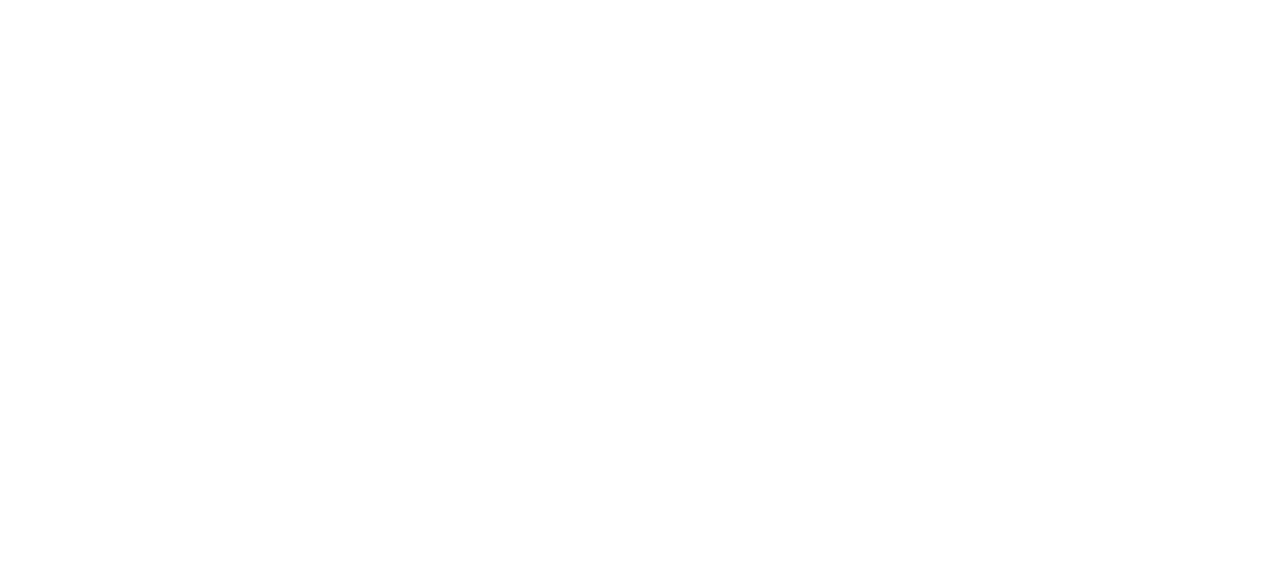
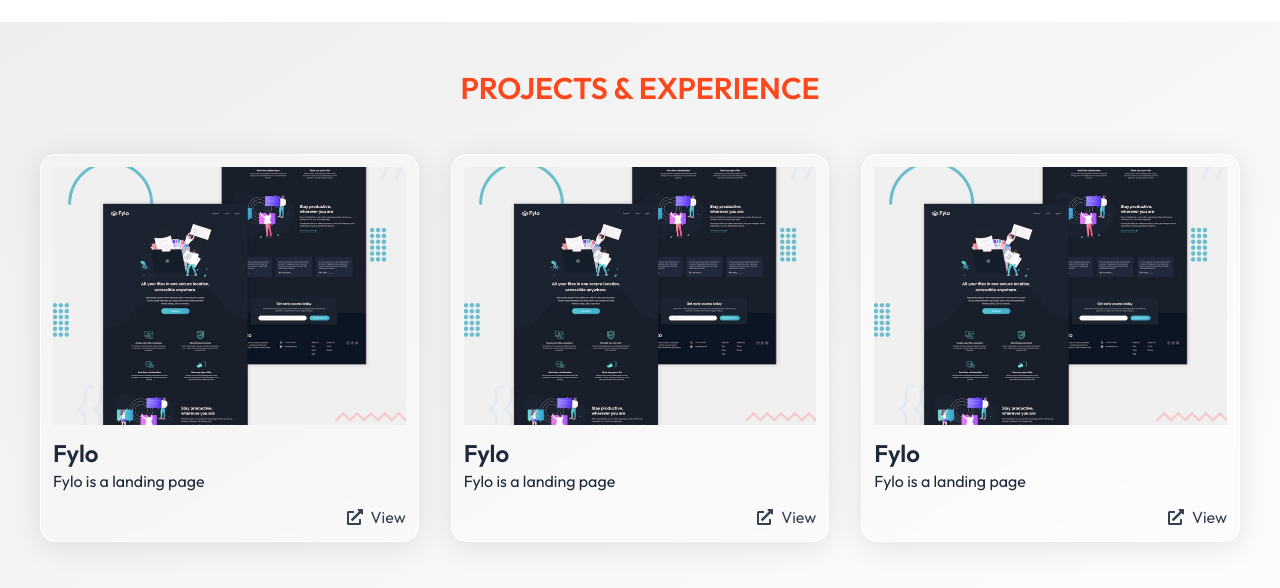
Before and after one commit to imad273/portfolio, a Next.js app: page / in a window 1280 px wide. Shown: the part 2110-2698 px from the top of the page. Before the commit the page ends 2132 px from the top, so only its background shows below. Built offline with nearby package versions, Linux system fonts and the light colour scheme.

Commit message:
feat: projects page

```diff
--- a/src/app/page.tsx
+++ b/src/app/page.tsx
@@ -1,13 +1,15 @@
 import {
   Home,
-  About
-} from "../pages"
+  About,
+  Projects
+} from "../components/pages"
 
 export default function Page() {
   return (
     <>
       <Home />
       <About />
+      <Projects />
     </>
   );
 }
--- a/src/pages/Home.tsx
+++ b/src/components/pages/Home.tsx
@@ -1,12 +1,12 @@
 import React from 'react'
-import { MeteoconsStarFill } from "../assets/star";
+import { MeteoconsStarFill } from "../../assets/star";
 import Link from "next/link";
 import { CgArrowsExpandUpRight } from "react-icons/cg";
 import { FaLinkedin, FaGithub } from "react-icons/fa";
 
 const Home = () => {
   return (
-    <section className="bg-gradient-to-br from-[#EDEEED] to-white">
+    <section className="bg-gradient-to-br from-second_bg to-white">
       <div className="container flex justify-start items-center min-h-[90vh] ">
         <div className="space-y-4 h-full">
           <h3 className="text-6xl font-bold text-slate-700">Hi! I Am <br /><span>Emad Abbad <MeteoconsStarFill className="z-10 relative bottom-2 right-2 inline" /></span></h3>
--- /dev/null
+++ b/src/components/pages/Projects.tsx
@@ -0,0 +1,63 @@
+import React from 'react'
+import FyloPic from '@/assets/fylo.jpeg'
+import Image from 'next/image'
+import Link from 'next/link'
+import { FaExternalLinkAlt } from "react-icons/fa";
+
+const Projects = () => {
+  const Projects = [
+    {
+      picture: FyloPic,
+      name: "Fylo",
+      description: "Fylo is a landing page",
+      link: "https://imad273.github.io/Fylo-Landing-Page/public/"
+    },
+    {
+      picture: FyloPic,
+      name: "Fylo",
+      description: "Fylo is a landing page",
+      link: "https://imad273.github.io/Fylo-Landing-Page/public/"
+    },
+    {
+      picture: FyloPic,
+      name: "Fylo",
+      description: "Fylo is a landing page",
+      link: "https://imad273.github.io/Fylo-Landing-Page/public/"
+    }
+  ]
+
+  return (
+    <section className='min-h-screen bg-gradient-to-br from-second_bg to-white'>
+      <div className='container h-full'>
+        <div className='py-12'>
+          <h3 className='uppercase text-main font-semibold text-3xl text-center'>Projects & Experience</h3>
+
+          <div className='my-12 grid grid-cols-3 gap-8'>
+            {Projects.map(project => (
+              <div className='glass p-3'>
+                <Image src={project.picture} alt={project.name} />
+                <div className='pt-3'>
+                  <h3 className='text-2xl text-slate-800 font-semibold'>{project.name}</h3>
+                  <p className='text-slate-800'>
+                    {project.description}
+                  </p>
+
+                  <div className='flex justify-end pt-3 '>
+                    <div className='text-slate-700 hover:text-main'>
+                      <Link href={project.link} target='_blank' className='flex gap-2 items-center '>
+                        <FaExternalLinkAlt /> View
+                      </Link>
+
+                    </div>
+                  </div>
+                </div>
+              </div>
+            ))}
+          </div>
+        </div>
+      </div>
+    </section>
+  )
+}
+
+export default Projects
--- /dev/null
+++ b/src/components/pages/index.ts
@@ -0,0 +1,3 @@
+export { default as Home } from './Home'
+export { default as About } from './About'
+export { default as Projects } from './Projects'
--- a/src/pages/index.ts
+++ /dev/null
@@ -1,2 +0,0 @@
-export { default as Home } from './Home'
-export { default as About } from './About'
--- a/src/styles/globals.css
+++ b/src/styles/globals.css
@@ -1,7 +1,20 @@
 @import url('https://fonts.googleapis.com/css2?family=Outfit:wght@100..900&display=swap');
+
 * {
   font-family: "Outfit", sans-serif;
 }
+
 @tailwind base;
 @tailwind components;
 @tailwind utilities;
+
+/* ** Custom CSS 👇 */
+
+.glass {
+  background: rgba(255, 255, 255, 0.24);
+  border-radius: 16px;
+  box-shadow: 0 4px 30px rgba(0, 0, 0, 0.1);
+  backdrop-filter: blur(5.3px);
+  -webkit-backdrop-filter: blur(5.3px);
+  border: 1px solid rgba(255, 255, 255, 1);
+}
--- a/tailwind.config.ts
+++ b/tailwind.config.ts
@@ -20,6 +20,7 @@
       colors: {
         'main': '#FD481D',
         'main_hover': '#E3401A',
+        'second_bg': '#EDEEED',
       }
     },
   },
```
Also changed, not shown: src/assets/fylo.jpeg (added), src/components/pages/About.tsx (renamed from src/pages/About.tsx).
